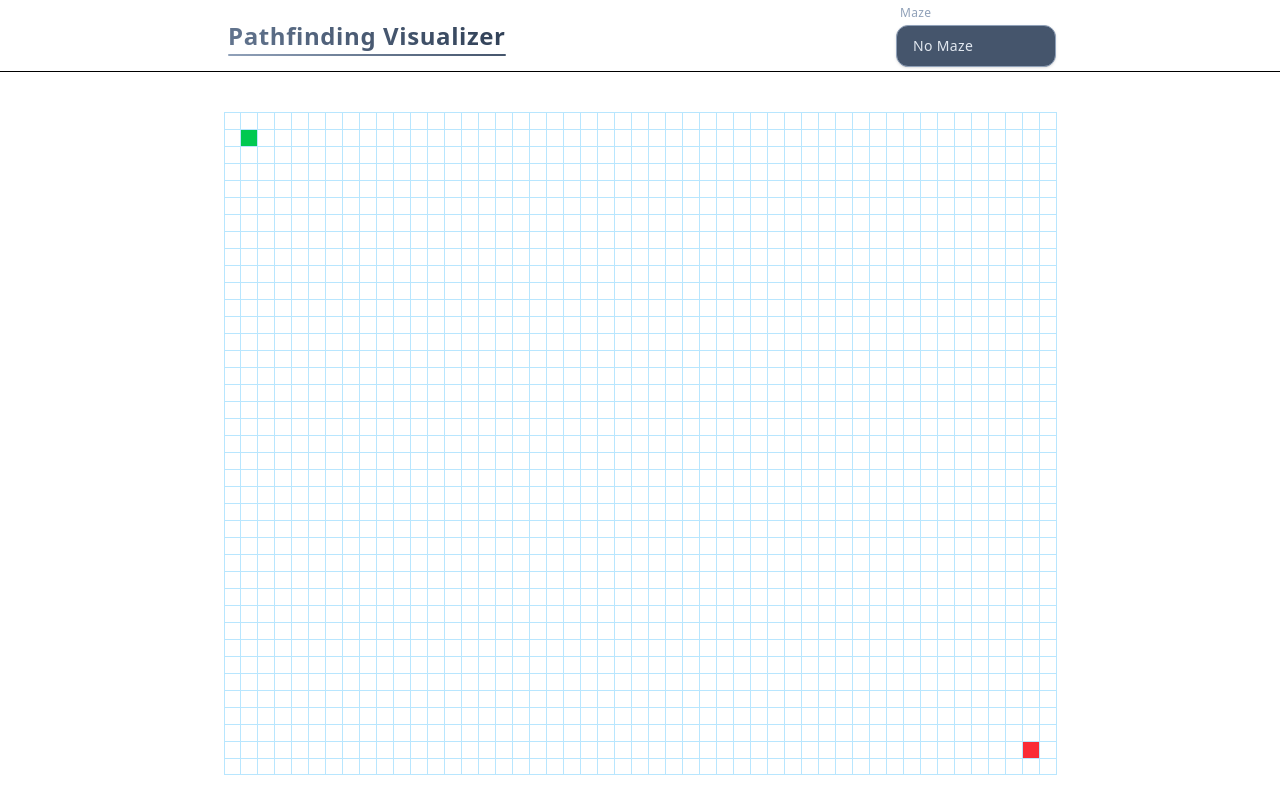
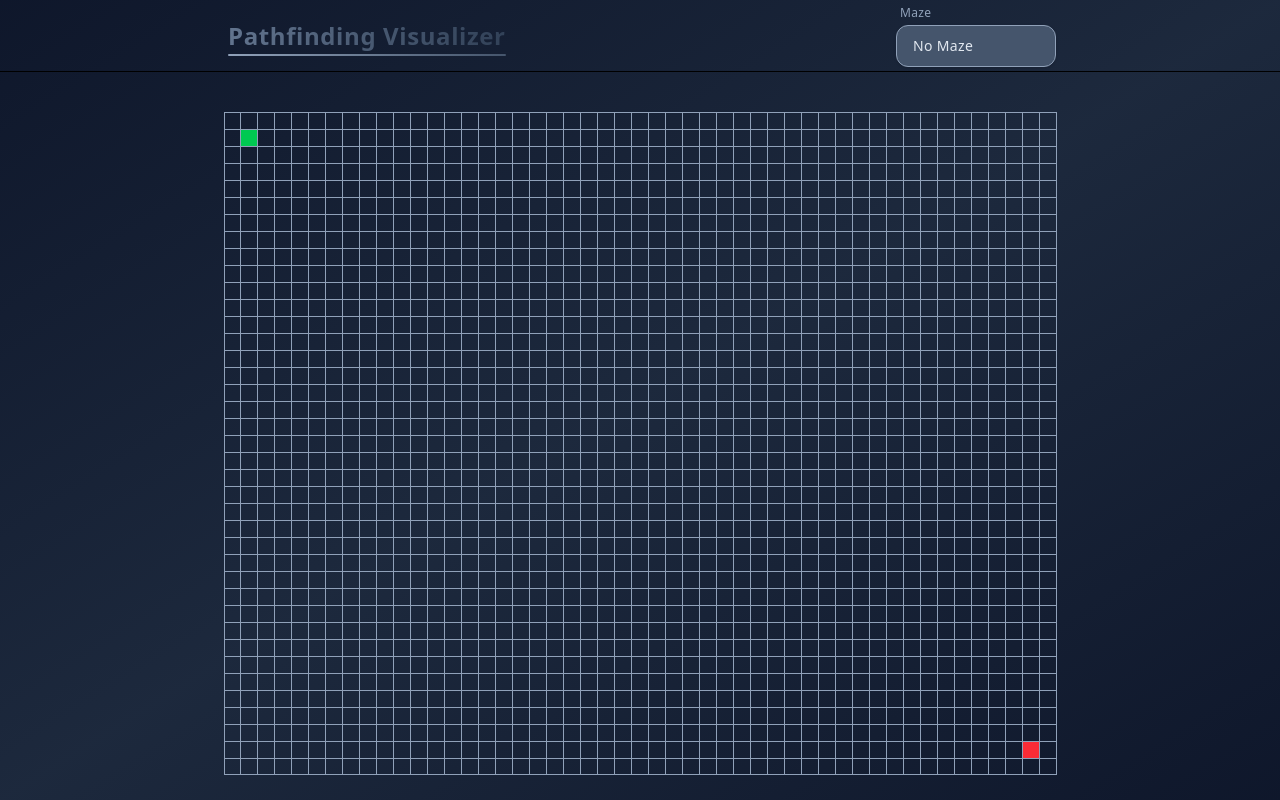
Before and after one commit to Harry-Leepz/pathfinding-visualizer, a React (Vite) app: page / in a window 1280 px wide. Built offline with nearby package versions, Linux system fonts and the light colour scheme.

Commit message:
style: update background gradient and border styles for improved UI consistency

```diff
--- a/src/App.tsx
+++ b/src/App.tsx
@@ -11,7 +11,12 @@ function App() {
       <PathfindingProvider>
         <TileProvider>
           <SpeedProvider>
-            <div className='h-screen w-screen flex flex-col'>
+            <div
+              className='
+  h-screen w-screen flex flex-col
+  bg-gradient-to-br from-slate-900 via-slate-800 to-slate-900
+'
+            >
               <Navigation />
               <GridContainer />
             </div>
--- a/src/lib/constants.ts
+++ b/src/lib/constants.ts
@@ -28,7 +28,7 @@ export const END_TILE_CONFIG = {
 };
 
 export const BASE_TILE_STYLE =
-  "lg:w-[17px] md:w-[15px] xs:w-[8px] w-[7px] lg:h-[17px] md:h-[15px] xs:h-[8px] h-[7px] border-t border-r border-sky-200 ";
+  "lg:w-[17px] md:w-[15px] xs:w-[8px] w-[7px] lg:h-[17px] md:h-[15px] xs:h-[8px] h-[7px] border-t border-r border-slate-400 ";
 
 export const TRAVERSED_TILE_STYLE = BASE_TILE_STYLE + "bg-cyan-400";
 
@@ -36,7 +36,7 @@ export const START_TILE_STYLE = BASE_TILE_STYLE + "bg-green-500";
 
 export const END_TILE_STYLE = BASE_TILE_STYLE + "bg-red-500";
 
-export const WALL_TILE_STYLE = BASE_TILE_STYLE + "bg-slate-800";
+export const WALL_TILE_STYLE = BASE_TILE_STYLE + "bg-slate-200";
 
 export const PATH_TILE_STYLE = BASE_TILE_STYLE + "bg-yellow-400";
 
```
